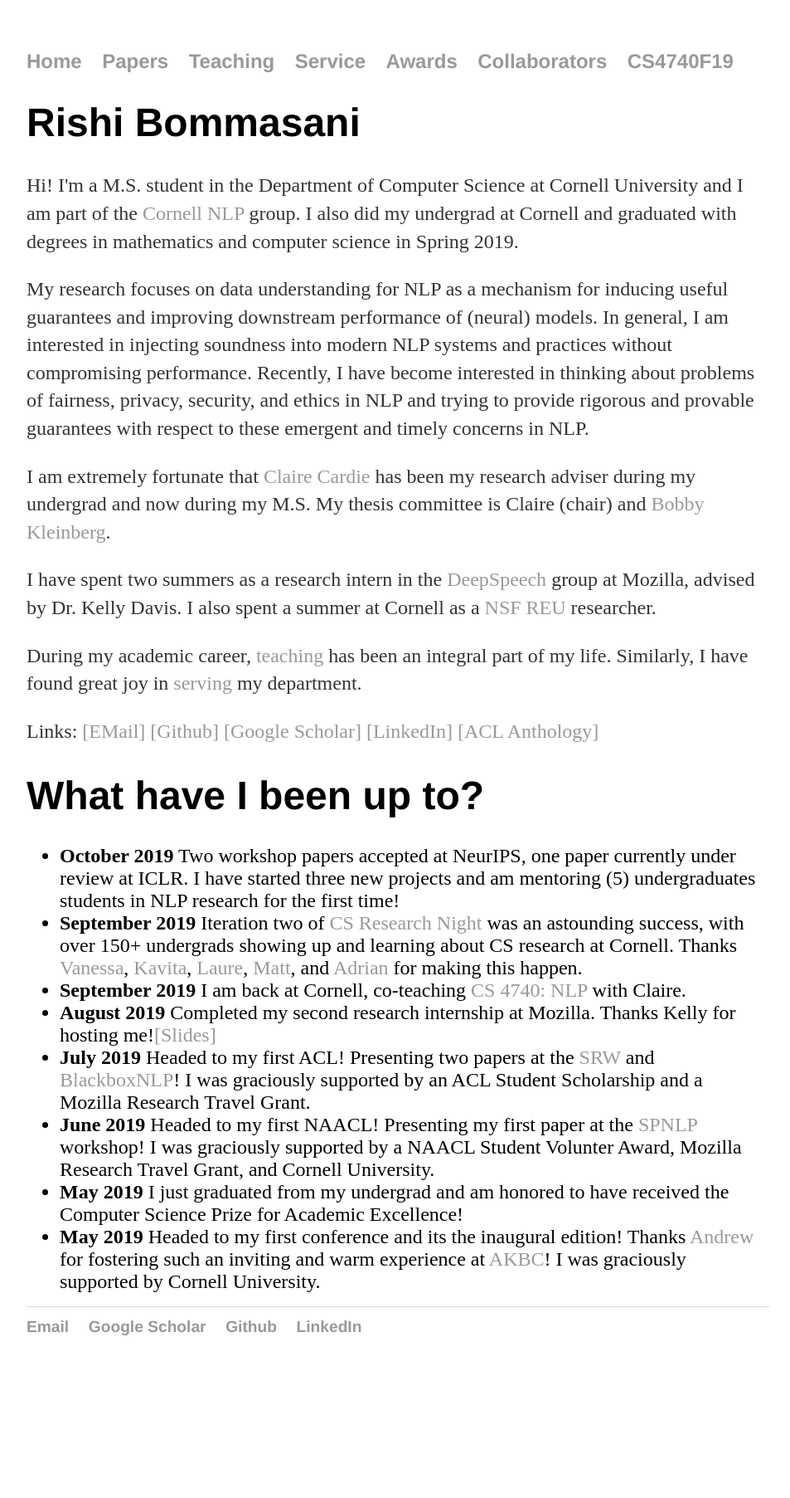
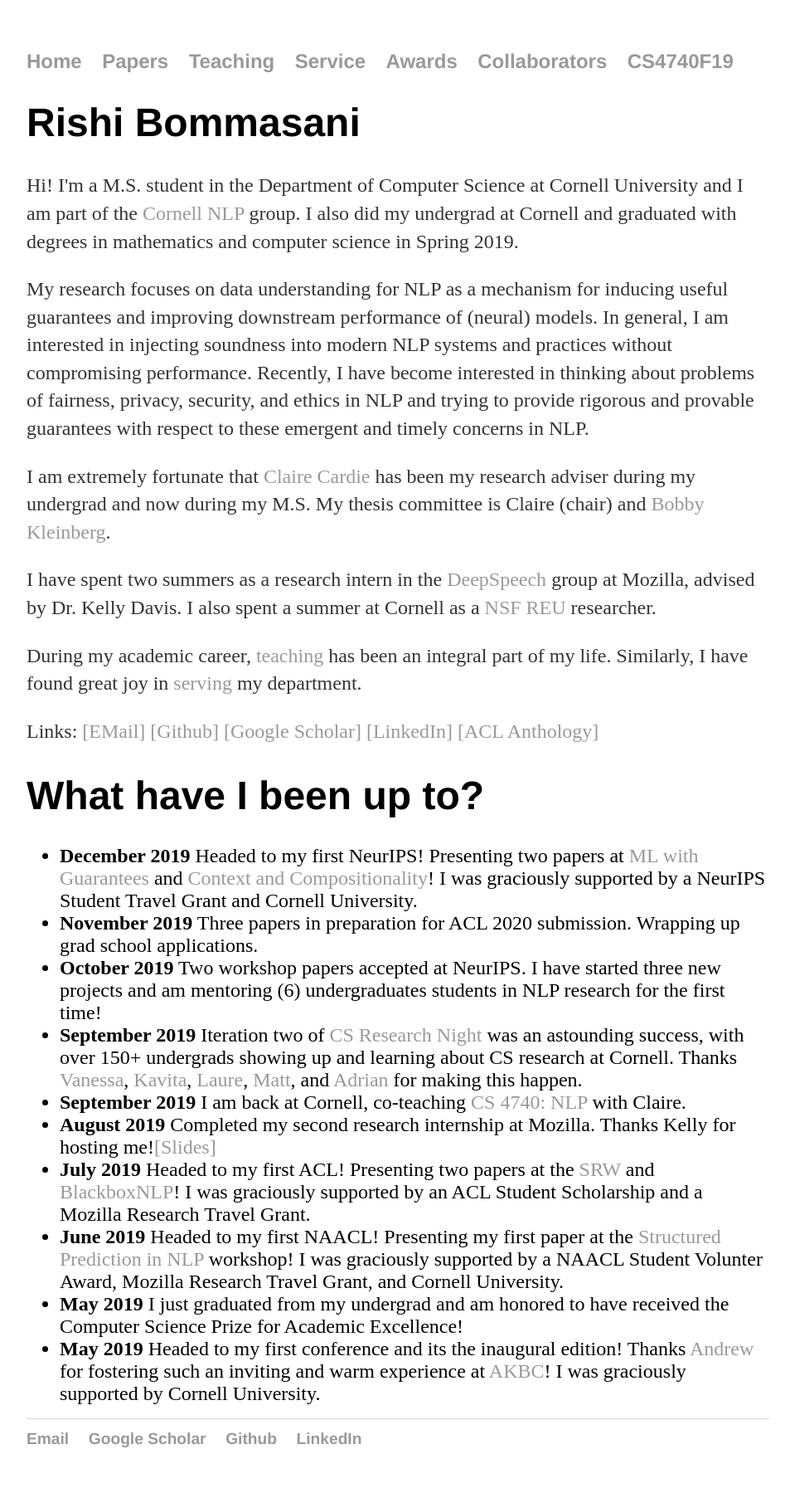
Before and after one commit to rishibommasani/rishibommasani.github.io, a Jekyll site: the page built from index.html, in a window 1280 px wide. Shown: the whole page at 83% size, without its empty margins (160-1113 px from the left). Built offline with Jekyll 4.4.1, drawn with Linux system fonts in a browser that asks for light colours; before the commit the page ends 1670 px from its top, so only the background shows below that.

Commit message:
november, december updates

```diff
--- a/index.html
+++ b/index.html
@@ -23,12 +23,14 @@ title: Rishi Bommasani
 	  <div class="blurb">
           <h1> What have I been up to?</h1>
           <ul>
-          <li><b>October 2019</b> Two workshop papers accepted at NeurIPS, one paper currently under review at ICLR. I have started three new projects and am mentoring (5) undergraduates students in NLP research for the first time!</li>
+          <li><b>December 2019</b> Headed to my first NeurIPS! Presenting two  papers at <a href="https://sites.google.com/view/mlwithguarantees">ML with Guarantees</a> and <a href="https://context-composition.github.io/">Context and Compositionality</a>! I was graciously supported by a NeurIPS Student Travel Grant and Cornell University. </li>
+	  <li><b>November 2019</b> Three papers in preparation for ACL 2020 submission. Wrapping up grad school applications. </li>
+          <li><b>October 2019</b> Two workshop papers accepted at NeurIPS. I have started three new projects and am mentoring (6) undergraduates students in NLP research for the first time!</li>
 	  <li><b>September 2019</b> Iteration two of <a href="http://www.cs.cornell.edu/information/news/newsitem10840/research-night-connecting-undergraduates-cs-research">CS Research Night</a>  was an astounding success, with over 150+ undergrads showing up and learning about CS research at Cornell. Thanks <a href="https://www.cs.cornell.edu/people/staff">Vanessa</a>, <a href="http://www.cs.cornell.edu/~kb/">Kavita</a>, <a href="http://www.cs.cornell.edu/~laurejt/">Laure</a>, <a href="http://www.cs.cornell.edu/~milano/">Matt</a>, and <a href="https://www.cs.cornell.edu/~asampson/">Adrian</a> for making this happen.</li>
 	  <li><b>September 2019</b> I am back at Cornell, co-teaching <a href="http://www.cs.cornell.edu/courses/cs4740/2019fa/">CS 4740: NLP</a> with Claire. </li>
 	  <li><b>August 2019</b> Completed my second research internship at Mozilla. Thanks Kelly for hosting me!<a href="https://docs.google.com/presentation/d/1JB4A_D8u2PdmTA8l4Vrx4EhSPOWR5DEnnVEzDFkYadg/edit?usp=sharing">[Slides]</a></li>
 	  <li><b>July 2019</b> Headed to my first ACL! Presenting two  papers at the <a href="https://sites.google.com/view/acl19studentresearchworkshop/">SRW</a> and <a href="https://blackboxnlp.github.io/">BlackboxNLP</a>! I was graciously supported by an ACL Student Scholarship and a Mozilla Research Travel Grant.</li>
-	  <li><b>June 2019</b> Headed to my first NAACL! Presenting my first paper at the <a href="http://structuredprediction.github.io/SPNLP19">SPNLP</a> workshop! I was graciously supported by a NAACL Student Volunter Award, Mozilla Research Travel Grant, and Cornell University.</li>
+	  <li><b>June 2019</b> Headed to my first NAACL! Presenting my first paper at the <a href="http://structuredprediction.github.io/SPNLP19">Structured Prediction in NLP</a> workshop! I was graciously supported by a NAACL Student Volunter Award, Mozilla Research Travel Grant, and Cornell University.</li>
 	  <li><b>May 2019</b> I just graduated from my undergrad and am honored to have received the Computer Science Prize for Academic Excellence!</li>
 	  <li><b>May 2019</b> Headed to my first conference and its the inaugural edition! Thanks <a href="https://people.cs.umass.edu/~mccallum/">Andrew</a> for fostering such an inviting and warm experience at <a href="https://www.akbc.ws/2019/">AKBC</a>! I was graciously supported by Cornell University.</li>
 	  </ul>
```
